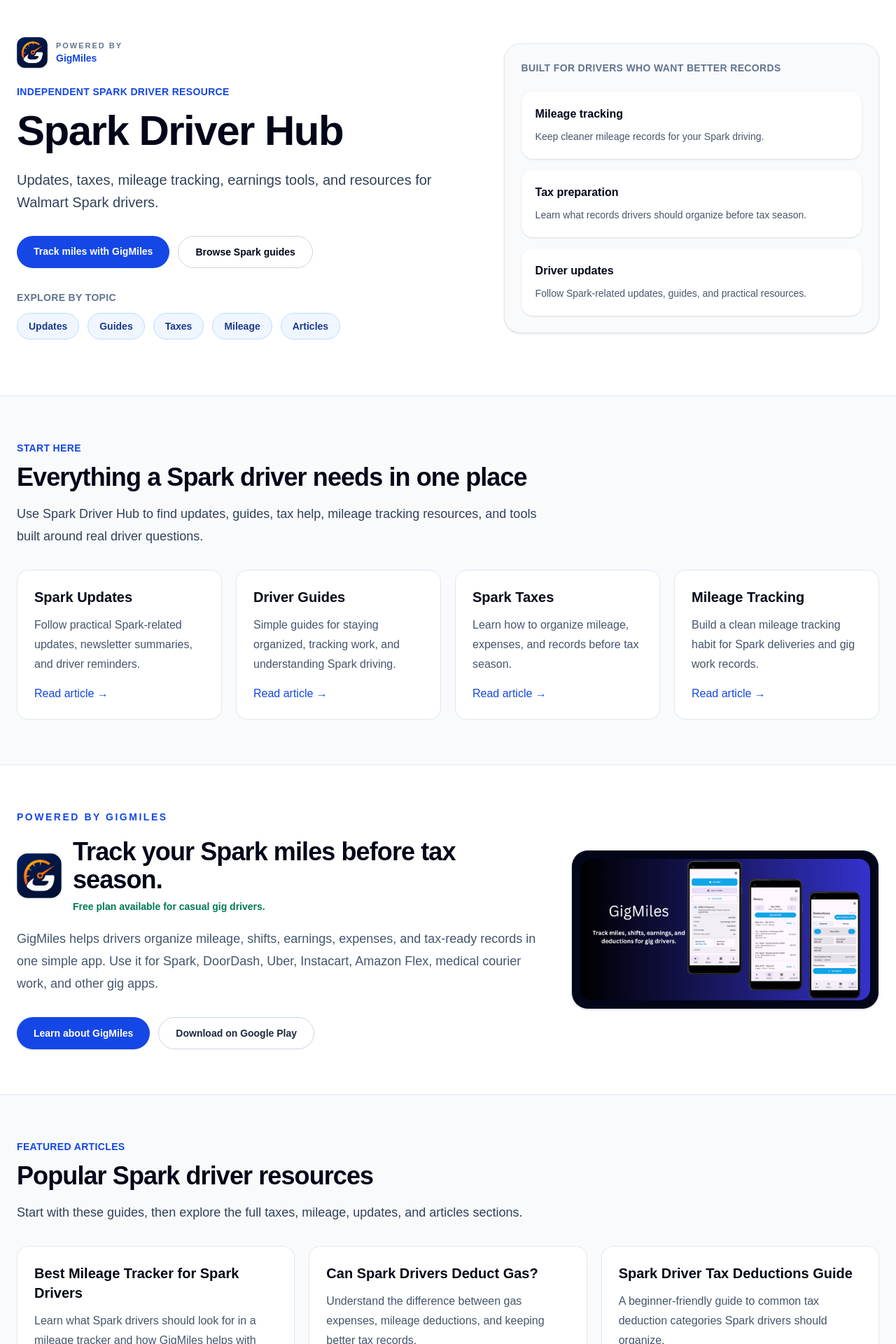
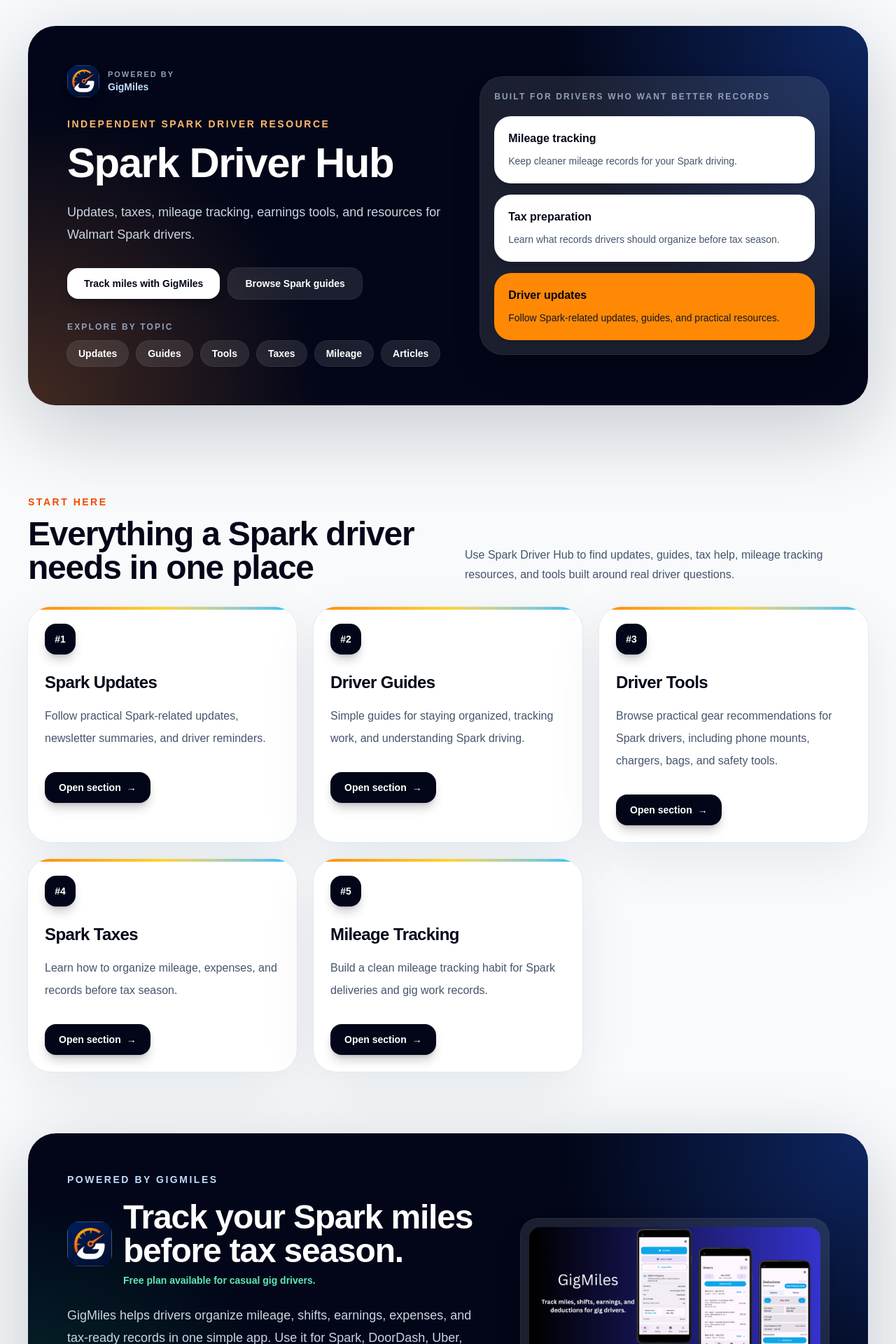
Before and after one commit to dayoneapps91/Spark-Driver-Hub, a Next.js app: page / in a window 1280 px wide. Shown: the part 100-2020 px from the top of the page at 70% size. Built offline with nearby package versions, Linux system fonts and the light colour scheme.

Commit message:
Redesign Driving Essentials hub

```diff
--- a/app/components/Hero.tsx
+++ b/app/components/Hero.tsx
@@ -3,6 +3,7 @@
 const heroCategories = [
   { name: "Updates", href: "/updates" },
   { name: "Guides", href: "/guides" },
+  { name: "Tools", href: "/tools" },
   { name: "Taxes", href: "/taxes" },
   { name: "Mileage", href: "/mileage" },
   { name: "Articles", href: "/articles" },
@@ -10,38 +11,39 @@
 
 export default function Hero() {
   return (
-    <section className="border-b border-slate-200 bg-white">
-      <div className="mx-auto grid max-w-7xl gap-10 px-6 py-14 sm:py-16 lg:grid-cols-[1.1fr_0.9fr] lg:items-center lg:py-20">
+    <section className="mx-auto w-full max-w-7xl px-5 py-10 md:px-8 md:py-14 lg:px-10 lg:py-16">
+      <div className="relative overflow-hidden rounded-[2.5rem] bg-slate-950 p-8 text-white shadow-[0_32px_120px_rgba(15,23,42,0.22)] md:p-12 lg:p-14">
+        <div className="absolute inset-0 bg-[radial-gradient(circle_at_top_right,rgba(37,99,235,0.34),transparent_34%),radial-gradient(circle_at_bottom_left,rgba(251,146,60,0.26),transparent_32%)]" />
+
+        <div className="relative grid gap-10 lg:grid-cols-[1.05fr_0.95fr] lg:items-center">
           <div>
-          <div className="mb-6 flex items-center gap-3">
+            <div className="mb-7 flex items-center gap-3">
               <Image
                 src="/images/gigmiles/gigmileslogo.png"
                 alt="GigMiles"
-              width={44}
-              height={44}
-              className="rounded-xl shadow-sm"
+                width={46}
+                height={46}
+                className="rounded-2xl shadow-lg shadow-slate-950/20"
               />
 
               <div>
-              <p className="text-[11px] font-semibold uppercase tracking-[0.18em] text-slate-500">
+                <p className="text-[11px] font-black uppercase tracking-[0.18em] text-slate-400">
                   Powered by
                 </p>
 
-              <p className="text-sm font-semibold text-blue-700">
-                GigMiles
-              </p>
+                <p className="text-sm font-black text-blue-200">GigMiles</p>
               </div>
             </div>
 
-          <p className="mb-4 text-sm font-semibold uppercase tracking-wide text-blue-700">
+            <p className="text-sm font-black uppercase tracking-[0.18em] text-orange-300">
               Independent Spark driver resource
             </p>
 
-          <h1 className="max-w-3xl text-4xl font-bold tracking-tight text-slate-950 sm:text-5xl lg:text-6xl">
+            <h1 className="mt-4 max-w-3xl text-5xl font-black tracking-tight text-white md:text-6xl">
               Spark Driver Hub
             </h1>
 
-          <p className="mt-6 max-w-2xl text-xl leading-8 text-slate-700">
+            <p className="mt-6 max-w-2xl text-lg leading-8 text-slate-300">
               Updates, taxes, mileage tracking, earnings tools, and resources
               for Walmart Spark drivers.
             </p>
@@ -49,21 +51,21 @@
             <div className="mt-8 flex flex-col gap-3 sm:flex-row">
               <a
                 href="/gigmiles"
-              className="rounded-full bg-blue-700 px-6 py-3 text-center text-sm font-semibold text-white transition hover:bg-blue-800"
+                className="inline-flex items-center justify-center rounded-2xl bg-white px-6 py-3 text-sm font-black text-slate-950 shadow-lg shadow-slate-950/20 transition duration-200 hover:-translate-y-0.5 hover:bg-orange-400"
               >
                 Track miles with GigMiles
               </a>
 
               <a
                 href="/guides"
-              className="rounded-full border border-slate-300 bg-white px-6 py-3 text-center text-sm font-semibold text-slate-950 transition hover:border-slate-400 hover:bg-slate-50"
+                className="inline-flex items-center justify-center rounded-2xl bg-white/10 px-6 py-3 text-sm font-black text-white ring-1 ring-white/15 transition duration-200 hover:-translate-y-0.5 hover:bg-white/15"
               >
                 Browse Spark guides
               </a>
             </div>
 
             <div className="mt-8">
-            <p className="mb-3 text-sm font-semibold uppercase tracking-wide text-slate-500">
+              <p className="mb-3 text-xs font-black uppercase tracking-[0.18em] text-slate-400">
                 Explore by topic
               </p>
 
@@ -72,7 +74,7 @@
                   <a
                     key={category.name}
                     href={category.href}
-                  className="rounded-full border border-blue-200 bg-blue-50 px-4 py-2 text-sm font-semibold text-blue-900 transition hover:border-blue-300 hover:bg-blue-100"
+                    className="rounded-full bg-white/10 px-4 py-2 text-sm font-black text-white ring-1 ring-white/15 transition duration-200 hover:-translate-y-0.5 hover:bg-white/15"
                   >
                     {category.name}
                   </a>
@@ -81,40 +83,35 @@
             </div>
           </div>
 
-        <div className="rounded-3xl border border-slate-200 bg-slate-50 p-6 shadow-sm">
-          <p className="text-sm font-semibold uppercase tracking-wide text-slate-500">
+          <div className="rounded-[2rem] bg-white/10 p-5 shadow-2xl ring-1 ring-white/15 backdrop-blur">
+            <p className="text-xs font-black uppercase tracking-[0.18em] text-slate-400">
               Built for drivers who want better records
             </p>
 
-          <div className="mt-6 grid gap-4">
-            <div className="rounded-2xl bg-white p-5 shadow-sm">
-              <h2 className="font-semibold text-slate-950">
-                Mileage tracking
-              </h2>
+            <div className="mt-5 grid gap-4">
+              <div className="rounded-3xl bg-white p-5 text-slate-950 shadow-lg shadow-slate-950/10">
+                <h2 className="font-black">Mileage tracking</h2>
 
                 <p className="mt-2 text-sm leading-6 text-slate-600">
                   Keep cleaner mileage records for your Spark driving.
                 </p>
               </div>
 
-            <div className="rounded-2xl bg-white p-5 shadow-sm">
-              <h2 className="font-semibold text-slate-950">
-                Tax preparation
-              </h2>
+              <div className="rounded-3xl bg-white p-5 text-slate-950 shadow-lg shadow-slate-950/10">
+                <h2 className="font-black">Tax preparation</h2>
 
                 <p className="mt-2 text-sm leading-6 text-slate-600">
                   Learn what records drivers should organize before tax season.
                 </p>
               </div>
 
-            <div className="rounded-2xl bg-white p-5 shadow-sm">
-              <h2 className="font-semibold text-slate-950">
-                Driver updates
-              </h2>
+              <div className="rounded-3xl bg-orange-400 p-5 text-slate-950 shadow-lg shadow-slate-950/10">
+                <h2 className="font-black">Driver updates</h2>
 
-              <p className="mt-2 text-sm leading-6 text-slate-600">
+                <p className="mt-2 text-sm leading-6 text-slate-900">
                   Follow Spark-related updates, guides, and practical resources.
                 </p>
+              </div>
             </div>
           </div>
         </div>
--- a/app/page.tsx
+++ b/app/page.tsx
@@ -1,8 +1,7 @@
 import Image from "next/image";
-import ArticleCard from "./components/ArticleCard";
+import Link from "next/link";
 import GigMilesCTA from "./components/GigMilesCTA";
 import Hero from "./components/Hero";
-import SectionTitle from "./components/SectionTitle";
 
 const googlePlayUrl =
   "https://play.google.com/store/apps/details?id=com.eduardo.sparkmileagetracker";
@@ -19,6 +18,12 @@
     description:
       "Simple guides for staying organized, tracking work, and understanding Spark driving.",
     href: "/guides",
+  },
+  {
+    title: "Driver Tools",
+    description:
+      "Browse practical gear recommendations for Spark drivers, including phone mounts, chargers, bags, and safety tools.",
+    href: "/tools",
   },
   {
     title: "Spark Taxes",
@@ -55,29 +60,83 @@
   },
 ];
 
+function PremiumCard({
+  title,
+  description,
+  href,
+  index,
+}: {
+  title: string;
+  description: string;
+  href: string;
+  index: number;
+}) {
+  return (
+    <Link
+      href={href}
+      className="group relative overflow-hidden rounded-[2rem] bg-white p-6 shadow-[0_24px_80px_rgba(15,23,42,0.08)] ring-1 ring-slate-200/70 transition duration-300 hover:-translate-y-1 hover:shadow-[0_32px_100px_rgba(15,23,42,0.14)]"
+    >
+      <div className="absolute inset-x-0 top-0 h-1 bg-gradient-to-r from-orange-400 via-amber-300 to-sky-400" />
+
+      <span className="inline-flex h-11 w-11 items-center justify-center rounded-2xl bg-slate-950 text-sm font-black text-white shadow-lg shadow-slate-950/20">
+        #{index + 1}
+      </span>
+
+      <h3 className="mt-6 text-2xl font-black tracking-tight text-slate-950">
+        {title}
+      </h3>
+
+      <p className="mt-4 text-base leading-8 text-slate-600">
+        {description}
+      </p>
+
+      <div className="mt-8 inline-flex items-center rounded-2xl bg-slate-950 px-5 py-3 text-sm font-black text-white shadow-lg shadow-slate-950/20 transition duration-200 group-hover:bg-orange-600">
+        Open section
+        <span className="ml-2 transition duration-200 group-hover:translate-x-1">
+          →
+        </span>
+      </div>
+    </Link>
+  );
+}
+
 export default function Home() {
   return (
     <main>
       <Hero />
 
-      <section className="mx-auto max-w-7xl px-6 py-12 sm:py-16">
-        <SectionTitle
-          eyebrow="Start here"
-          title="Everything a Spark driver needs in one place"
-          description="Use Spark Driver Hub to find updates, guides, tax help, mileage tracking resources, and tools built around real driver questions."
-        />
+      <section className="mx-auto w-full max-w-7xl px-5 py-12 md:px-8 md:py-16 lg:px-10">
+        <div className="flex flex-col gap-4 md:flex-row md:items-end md:justify-between">
+          <div>
+            <p className="text-sm font-black uppercase tracking-[0.18em] text-orange-600">
+              Start here
+            </p>
 
-        <div className="grid gap-5 sm:grid-cols-2 lg:grid-cols-4">
-          {hubSections.map((item) => (
-            <ArticleCard key={item.title} {...item} />
+            <h2 className="mt-3 max-w-3xl text-4xl font-black tracking-tight text-slate-950 md:text-5xl">
+              Everything a Spark driver needs in one place
+            </h2>
+          </div>
+
+          <p className="max-w-xl text-base leading-7 text-slate-600">
+            Use Spark Driver Hub to find updates, guides, tax help, mileage
+            tracking resources, and tools built around real driver questions.
+          </p>
+        </div>
+
+        <div className="mt-8 grid gap-6 md:grid-cols-2 xl:grid-cols-3">
+          {hubSections.map((item, index) => (
+            <PremiumCard key={item.title} {...item} index={index} />
           ))}
         </div>
       </section>
 
-      <section className="border-y border-slate-200 bg-white">
-        <div className="mx-auto grid max-w-7xl items-center gap-8 px-6 py-12 sm:py-16 lg:grid-cols-[1fr_440px]">
+      <section className="mx-auto w-full max-w-7xl px-5 py-6 md:px-8 lg:px-10">
+        <div className="relative overflow-hidden rounded-[2.5rem] bg-slate-950 p-8 text-white shadow-[0_32px_120px_rgba(15,23,42,0.22)] md:p-12 lg:p-14">
+          <div className="absolute inset-0 bg-[radial-gradient(circle_at_top_right,rgba(37,99,235,0.35),transparent_34%),radial-gradient(circle_at_bottom_left,rgba(16,185,129,0.22),transparent_30%)]" />
+
+          <div className="relative grid items-center gap-10 lg:grid-cols-[1fr_440px]">
             <div>
-            <p className="text-sm font-bold uppercase tracking-[0.18em] text-blue-700">
+              <p className="text-sm font-black uppercase tracking-[0.18em] text-blue-200">
                 Powered by GigMiles
               </p>
 
@@ -89,17 +148,19 @@
                   height={64}
                   className="rounded-2xl shadow-sm"
                 />
+
                 <div>
-                <h2 className="text-3xl font-bold tracking-tight text-slate-950 sm:text-4xl">
+                  <h2 className="text-4xl font-black tracking-tight text-white md:text-5xl">
                     Track your Spark miles before tax season.
                   </h2>
-                <p className="mt-2 text-sm font-semibold text-emerald-700">
+
+                  <p className="mt-2 text-sm font-bold text-emerald-300">
                     Free plan available for casual gig drivers.
                   </p>
                 </div>
               </div>
 
-            <p className="mt-5 max-w-3xl text-lg leading-8 text-slate-600">
+              <p className="mt-6 max-w-3xl text-lg leading-8 text-slate-300">
                 GigMiles helps drivers organize mileage, shifts, earnings,
                 expenses, and tax-ready records in one simple app. Use it for
                 Spark, DoorDash, Uber, Instacart, Amazon Flex, medical courier
@@ -109,22 +170,23 @@
               <div className="mt-8 flex flex-col gap-3 sm:flex-row">
                 <a
                   href="/gigmiles"
-                className="inline-flex items-center justify-center rounded-full bg-blue-700 px-6 py-3 text-sm font-bold text-white shadow-sm transition hover:bg-blue-800"
+                  className="inline-flex items-center justify-center rounded-2xl bg-white px-6 py-3 text-sm font-black text-slate-950 shadow-lg shadow-slate-950/20 transition duration-200 hover:-translate-y-0.5 hover:bg-orange-400"
                 >
                   Learn about GigMiles
                 </a>
+
                 <a
                   href={googlePlayUrl}
                   target="_blank"
                   rel="noopener noreferrer"
-                className="inline-flex items-center justify-center rounded-full border border-slate-300 bg-white px-6 py-3 text-sm font-bold text-slate-800 transition hover:border-blue-200 hover:bg-blue-50 hover:text-blue-700"
+                  className="inline-flex items-center justify-center rounded-2xl bg-white/10 px-6 py-3 text-sm font-black text-white ring-1 ring-white/15 transition duration-200 hover:-translate-y-0.5 hover:bg-white/15"
                 >
                   Download on Google Play
                 </a>
               </div>
             </div>
 
-          <div className="overflow-hidden rounded-3xl border border-slate-200 bg-slate-950 p-3 shadow-sm">
+            <div className="overflow-hidden rounded-3xl bg-white/10 p-3 shadow-2xl ring-1 ring-white/15">
               <Image
                 src="/images/gigmiles/gigmiles banner.png"
                 alt="GigMiles app screenshots showing mileage, shift, earnings, and deductions tracking."
@@ -134,25 +196,35 @@
               />
             </div>
           </div>
-      </section>
-
-      <section className="border-b border-slate-200 bg-slate-50">
-        <div className="mx-auto max-w-7xl px-6 py-12 sm:py-16">
-          <SectionTitle
-            eyebrow="Featured articles"
-            title="Popular Spark driver resources"
-            description="Start with these guides, then explore the full taxes, mileage, updates, and articles sections."
-          />
-
-          <div className="grid gap-5 sm:grid-cols-2 lg:grid-cols-3">
-            {featuredArticles.map((item) => (
-              <ArticleCard key={item.title} {...item} />
-            ))}
-          </div>
         </div>
       </section>
 
-      <section className="mx-auto max-w-7xl px-6 py-12 sm:py-16">
+      <section className="mx-auto w-full max-w-7xl px-5 py-12 md:px-8 md:py-16 lg:px-10">
+        <div className="flex flex-col gap-4 md:flex-row md:items-end md:justify-between">
+          <div>
+            <p className="text-sm font-black uppercase tracking-[0.18em] text-orange-600">
+              Featured articles
+            </p>
+
+            <h2 className="mt-3 max-w-3xl text-4xl font-black tracking-tight text-slate-950">
+              Popular Spark driver resources
+            </h2>
+          </div>
+
+          <p className="max-w-xl text-base leading-7 text-slate-600">
+            Start with these guides, then explore the full taxes, mileage,
+            updates, and articles sections.
+          </p>
+        </div>
+
+        <div className="mt-8 grid gap-6 md:grid-cols-2 xl:grid-cols-3">
+          {featuredArticles.map((item, index) => (
+            <PremiumCard key={item.title} {...item} index={index} />
+          ))}
+        </div>
+      </section>
+
+      <section className="mx-auto max-w-7xl px-5 py-12 md:px-8 md:py-16 lg:px-10">
         <GigMilesCTA />
       </section>
     </main>
```
Lines whose indentation alone changed are shown as unchanged.
